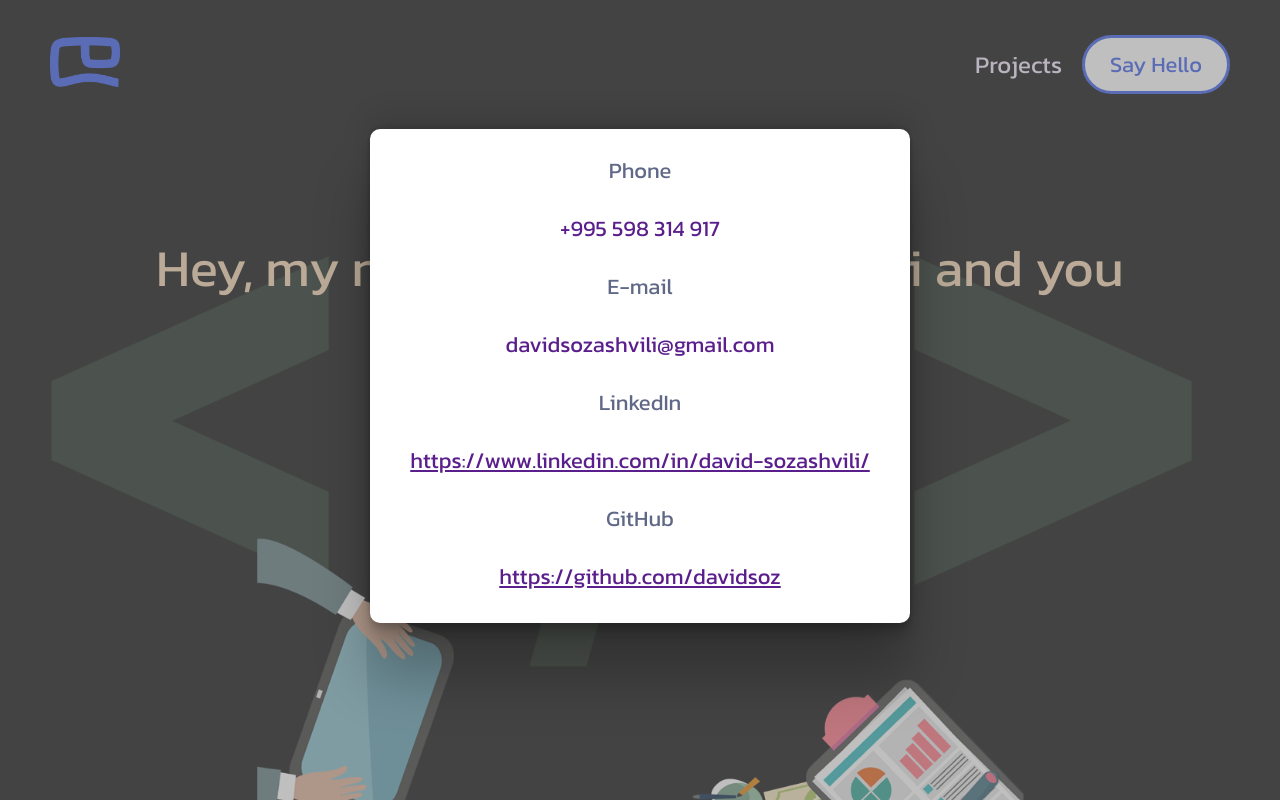
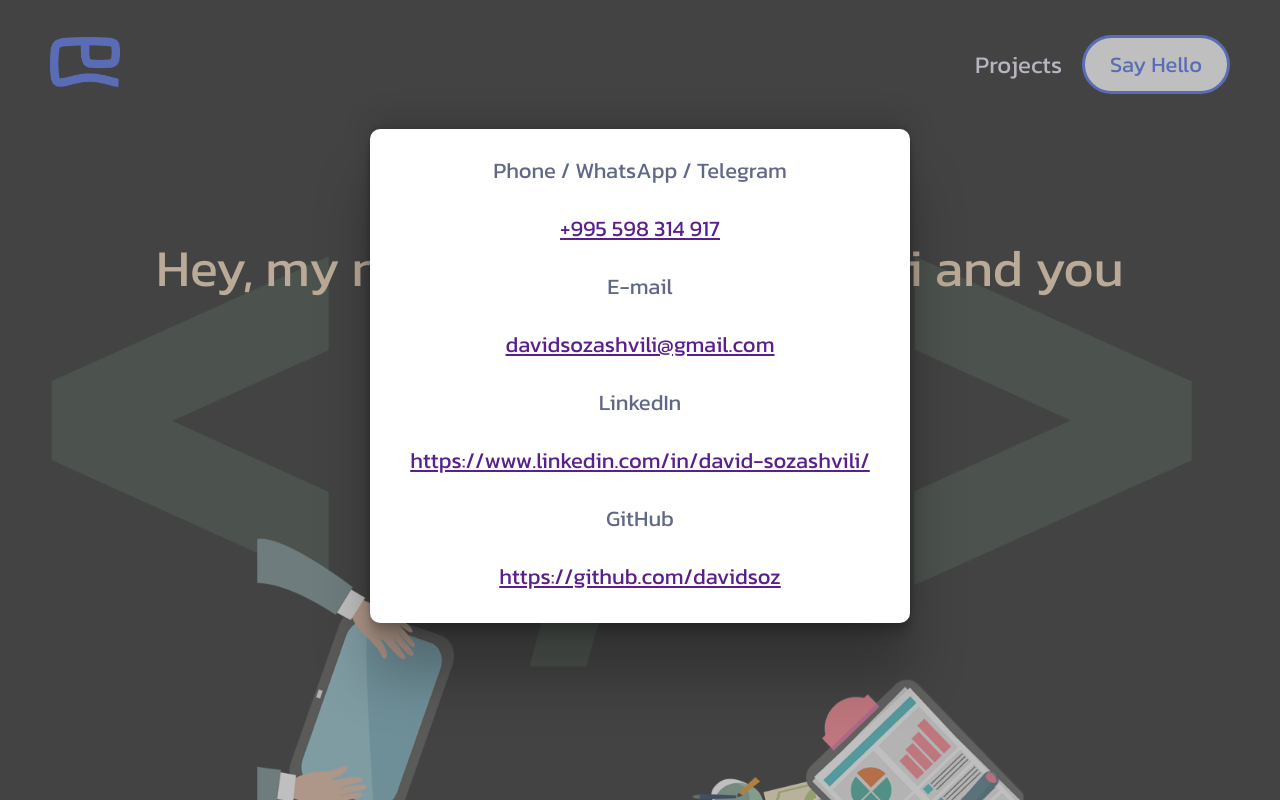
Before and after one commit to davidsoz/portfolio, a React (Create React App) app: page / in a window 1280 px wide. Both pictures are taken after a click on the button "Say Hello". Shown: the top 800 px of the page. Built offline with nearby package versions, Linux system fonts and the light colour scheme.

Commit message:
make number and mail clickable

```diff
--- a/src/componenets/contactModal/ContactModal.js
+++ b/src/componenets/contactModal/ContactModal.js
@@ -23,12 +23,14 @@ export function ContactModal({ show, close }) {
       <BackDrop onClick={close} />
       <Modal>
         <div>
-          <div>Phone</div>
-          <span>+995 598 314 917</span>
+          <div>Phone / WhatsApp / Telegram</div>
+          <a href="tel:+995598314917">+995 598 314 917</a>
         </div>
         <div>
           <div>E-mail</div>
-          <span>davidsozashvili@gmail.com</span>
+          <a href="mailto:davidsozashvili@gmail.com">
+            davidsozashvili@gmail.com
+          </a>
         </div>
         <div>
           <div>LinkedIn</div>
```
